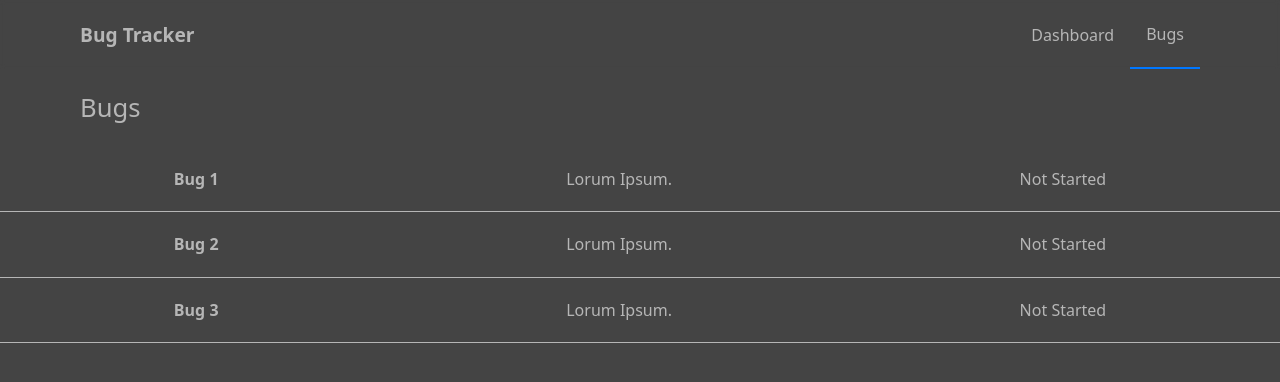
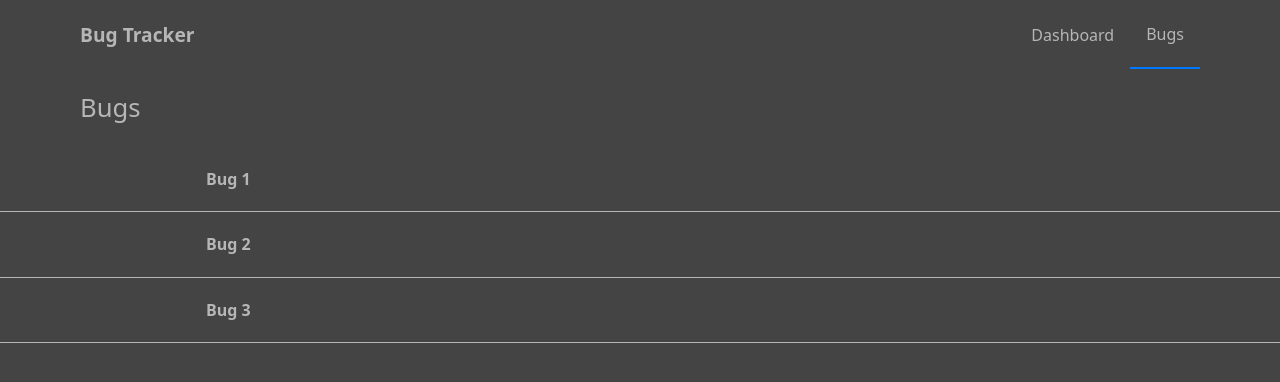
Before and after one commit to Mario-Florio/bug-tracker, a React (Create React App) app: page /bugs in a window 1280 px wide. Shown: the top 382 px of the page. Built offline with nearby package versions, Linux system fonts and the light colour scheme; the HTML template or start-up script is replaced by a standard one.

Commit message:
refactor: change bugs data structure to array

```diff
--- a/src/bugs.js
+++ b/src/bugs.js
@@ -1,23 +1,9 @@
 import uniqid from 'uniqid';
 
-let bugsList = {}
-
-bugsList[uniqid()] = {
-    title: 'Bug 1',
-    description: 'Lorum Ipsum.',
-    status: 'Not Started',
-}
-
-bugsList[uniqid()] = {
-    title: 'Bug 2',
-    description: 'Lorum Ipsum.',
-    status: 'Not Started',
-}
-
-bugsList[uniqid()] = {
-    title: 'Bug 3',
-    description: 'Lorum Ipsum.',
-    status: 'Not Started',
-}
+let bugsList = [
+    { id: uniqid(), title: "Bug 1" },
+    { id: uniqid(), title: "Bug 2" },
+    { id: uniqid(), title: "Bug 3" }
+]
 
 export default bugsList;
```
